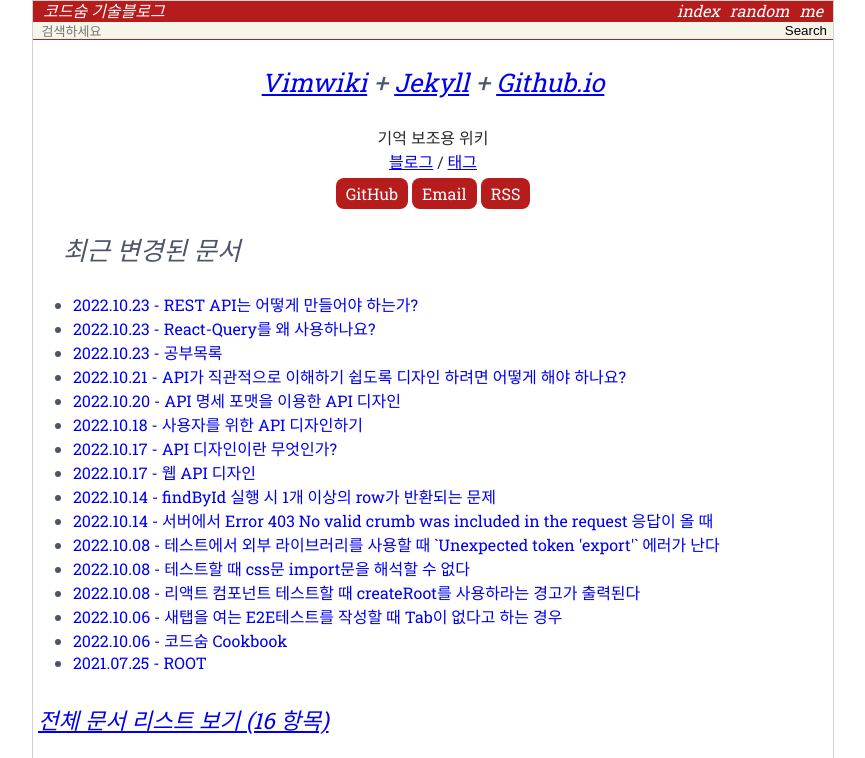
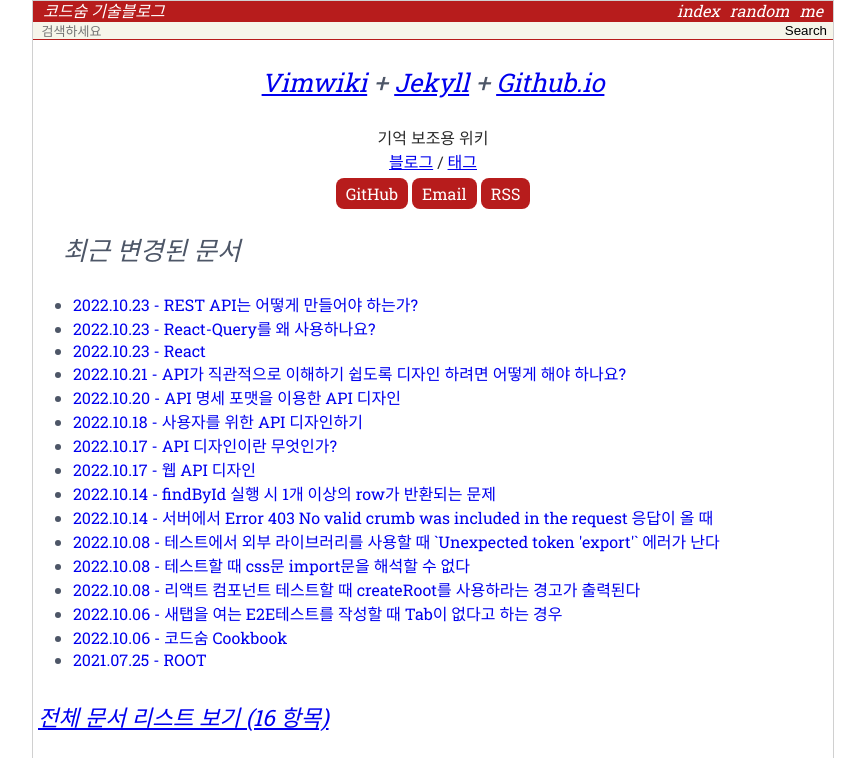
Before and after one commit to hannut91/codesoom.github.io, a Jekyll site: the page built from index.html, in a window 1280 px wide, cut to the strip 0-758 px from the top of the page. Shown: the whole strip, without its empty margins (207-1072 px from the left). Built offline with Jekyll 4.4.1, drawn with Linux system fonts in a browser that asks for light colours.

Commit message:
리액트 카테고리 타이틀 명을 변경하라

```diff
--- a/_wiki/react.md
+++ b/_wiki/react.md
@@ -1,6 +1,6 @@
 ---
 layout  : category
-title   : 공부목록
+title   : React
 summary :
 date    : 2022-10-23 11:14:00 +0900
 updated : 2022-10-23 11:14:00 +0900
--- a/data/metadata/react.json
+++ b/data/metadata/react.json
@@ -1,6 +1,6 @@
 {
  "type": "wiki",
- "title": "공부목록",
+ "title": "React",
  "summary": "",
  "parent": "index",
  "url": "/wiki/react",
```
